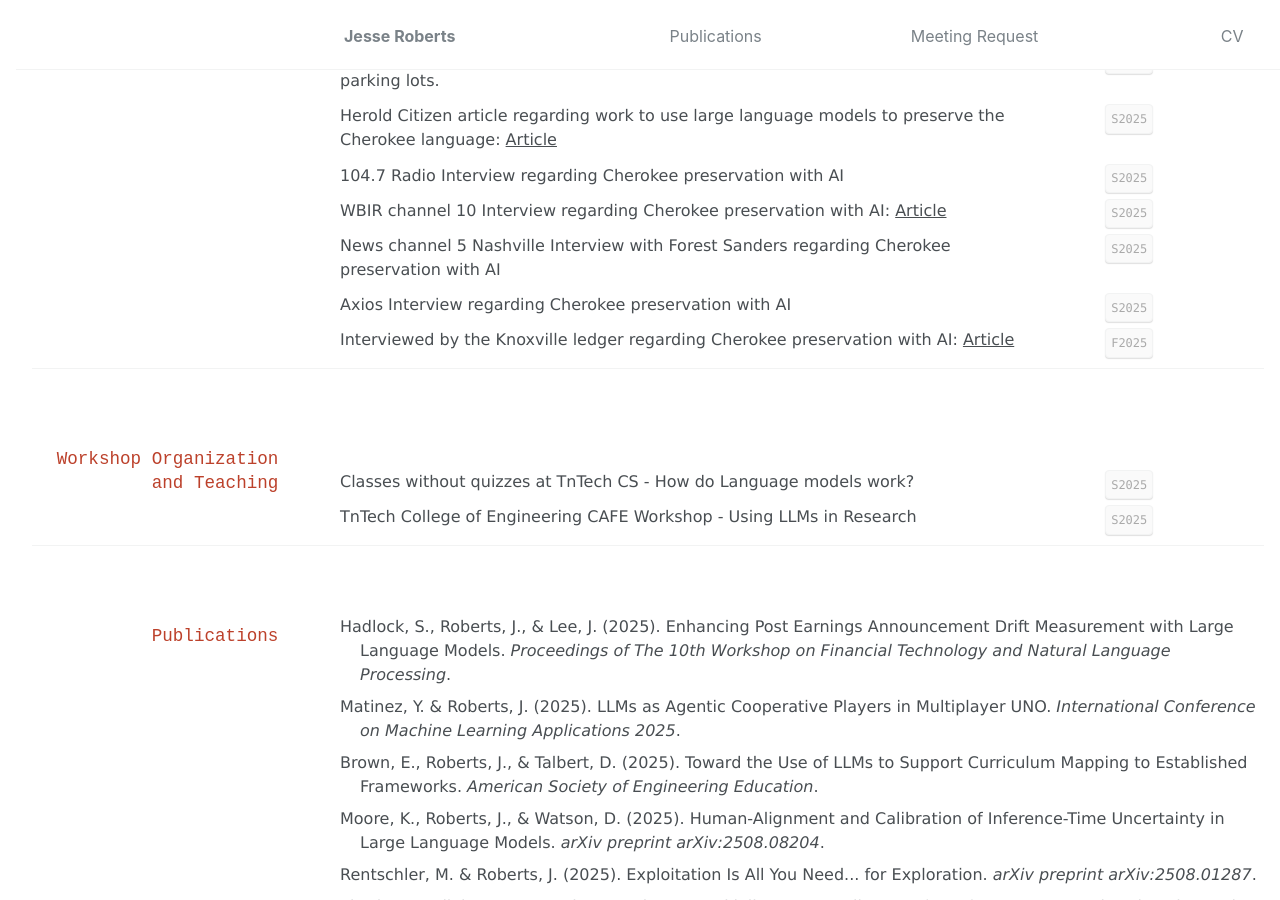
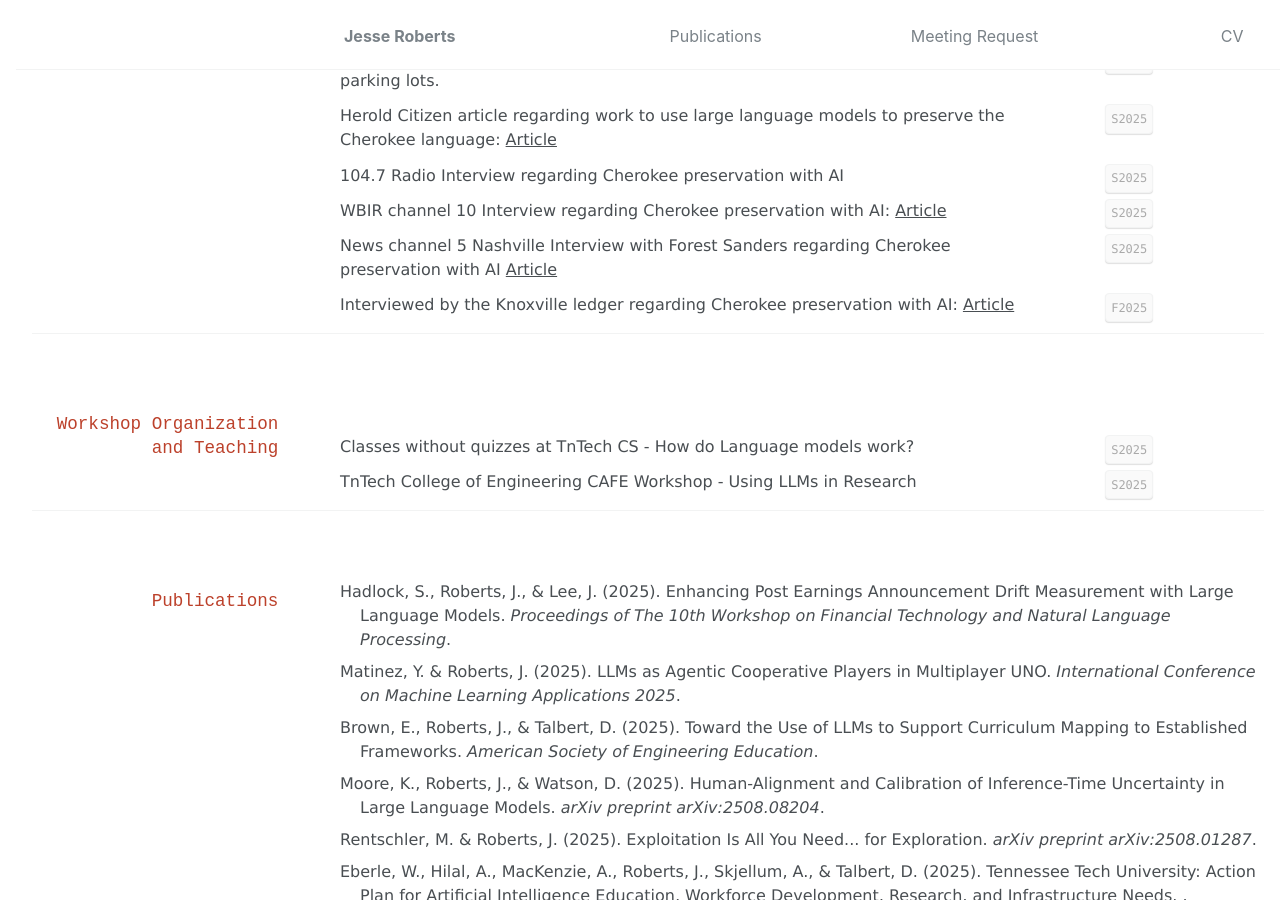
Before and after one commit to JesseTNRoberts/JesseTNRoberts.github.io, a Jekyll site: the page built from _pages/cv.md, in a window 1280 px wide and 900 px high, scrolled down 2834 px. Built offline with Jekyll 4.4.1, drawn with Linux system fonts in a browser that asks for light colours.

Commit message:
interviews updated

```diff
--- a/_config.yml
+++ b/_config.yml
@@ -20,7 +20,7 @@ grants_submitted         : 5
 grants_goal              : 4
 grants_date              : "2026-01-01"
 
-miles_ran                : 935
+miles_ran                : 1000
 miles_goal               : 1000
 miles_date               : "2026-01-01"
 
--- a/_pages/cv.md
+++ b/_pages/cv.md
@@ -172,10 +172,7 @@ Herold Citizen article regarding work to use large language models to preserve t
 WBIR channel 10 Interview regarding Cherokee preservation with AI: [Article](https://www.wbir.com/article/news/education/tennessee-tech-cookeville-ai-cherokee/51-ceb2f79f-1f99-4076-8f9a-cb1d1b2f827d)
 
 `S2025`
-News channel 5 Nashville Interview with Forest Sanders regarding Cherokee preservation with AI
-
-`S2025`
-Axios Interview regarding Cherokee preservation with AI
+News channel 5 Nashville Interview with Forest Sanders regarding Cherokee preservation with AI [Article](https://www.google.com/url?sa=t&source=web&rct=j&opi=89978449&url=https://www.newschannel5.com/news/this-tennessee-tech-professor-is-working-to-help-preserve-the-cherokee-language-using-ai&ved=2ahUKEwjM2YqT1sqRAxVMw8kDHeGtErIQFnoECB4QAQ&usg=AOvVaw3CBZih6boeiBmTmBAXTYSk)
 
 `F2025`
 Interviewed by the Knoxville ledger regarding Cherokee preservation with AI: [Article](https://www.tnledger.com/Knoxville/editorial/Article.aspx?id=195168)
```
Also changed, not shown: 1 other file.
